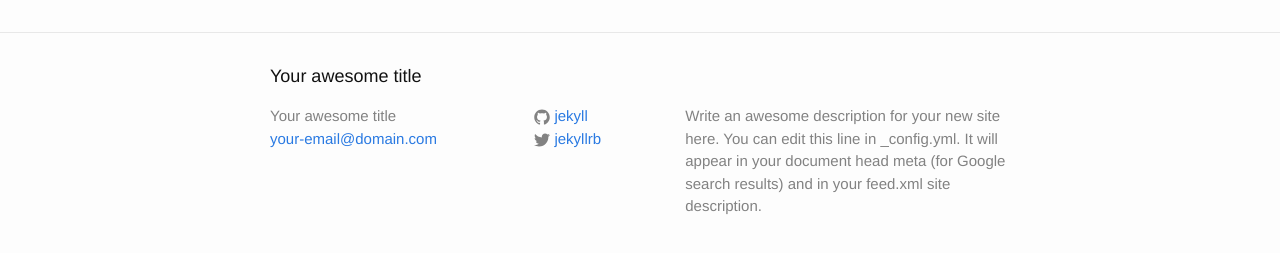
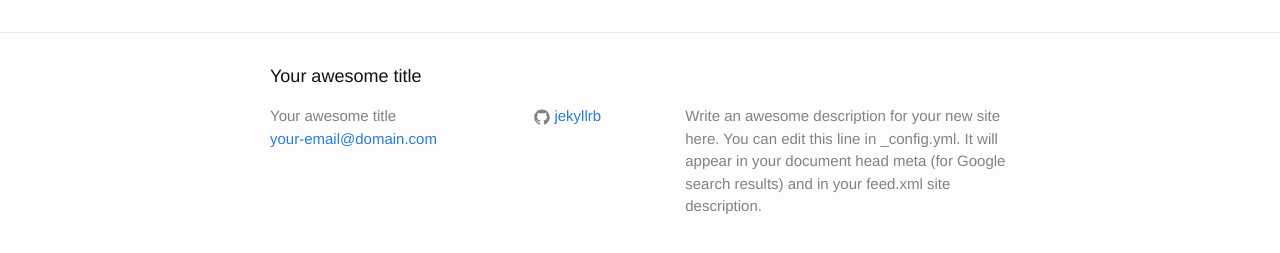
Before and after one commit to gentle3350/gentle3350.github.com, a Jekyll site: the page built from index.html, in a window 1280 px wide. Shown: the part 264-517 px from the top of the page. Built offline with Jekyll 4.4.1, drawn with Linux system fonts in a browser that asks for light colours.

Commit message:
Update footer.html

```diff
--- a/_includes/footer.html
+++ b/_includes/footer.html
@@ -23,7 +23,7 @@
                 </svg>
               </span>
 
-              <span class="username">{{ site.github_username }}</span>
+            <!--  <span class="username">{{ site.github_username }}</span>
             </a>
           </li>
           {% endif %}
@@ -37,7 +37,7 @@
                   c-0.632,0.375-1.332,0.647-2.076,0.793c-0.596-0.636-1.446-1.033-2.387-1.033c-1.806,0-3.27,1.464-3.27,3.27 c0,0.256,0.029,0.506,0.085,0.745C5.163,5.404,2.753,4.102,1.14,2.124C0.859,2.607,0.698,3.168,0.698,3.767 c0,1.134,0.577,2.135,1.455,2.722C1.616,6.472,1.112,6.325,0.671,6.08c0,0.014,0,0.027,0,0.041c0,1.584,1.127,2.906,2.623,3.206 C3.02,9.402,2.731,9.442,2.433,9.442c-0.211,0-0.416-0.021-0.615-0.059c0.416,1.299,1.624,2.245,3.055,2.271 c-1.119,0.877-2.529,1.4-4.061,1.4c-0.264,0-0.524-0.015-0.78-0.046c1.447,0.928,3.166,1.469,5.013,1.469 c6.015,0,9.304-4.983,9.304-9.304c0-0.142-0.003-0.283-0.009-0.423C14.976,4.29,15.531,3.714,15.969,3.058z"/>
                 </svg>
               </span>
-
+-->
               <span class="username">{{ site.twitter_username }}</span>
             </a>
           </li>
```
